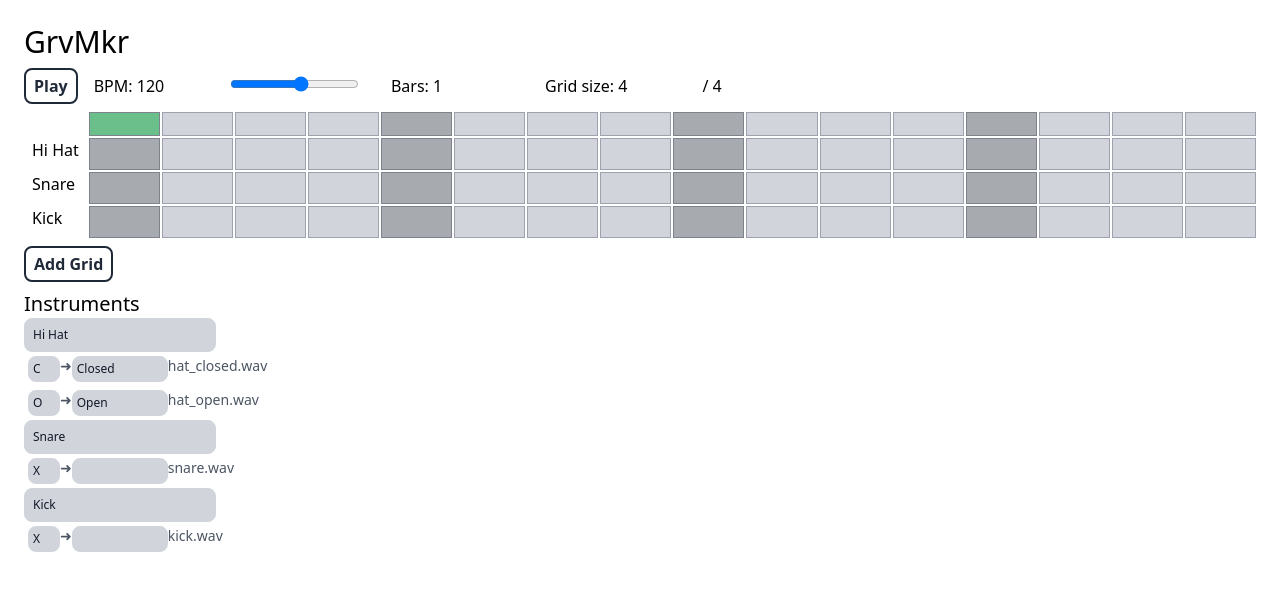
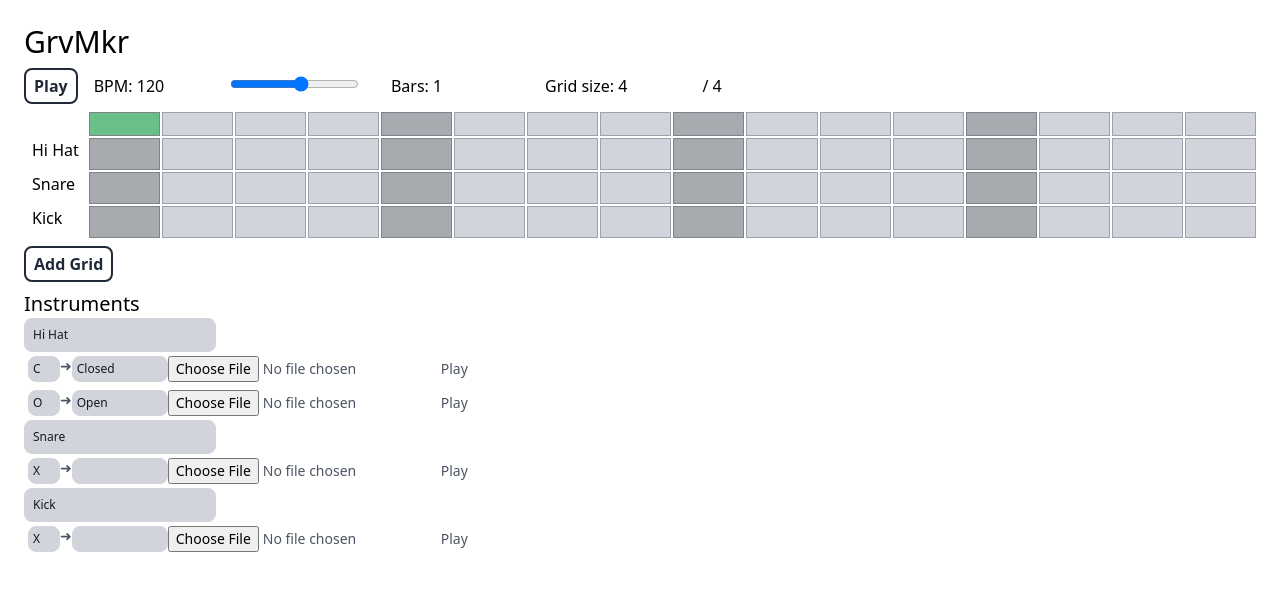
Before and after one commit to OliverCulleyDeLange/grvmkr, a SvelteKit app: page / in a window 1280 px wide. Shown: the top 590 px of the page. Built offline with nearby package versions, Linux system fonts and the light colour scheme.

Commit message:
POC for uploading and storing sound files in the browser

```diff
--- a/src/lib/manager/audio_manager.ts
+++ b/src/lib/manager/audio_manager.ts
@@ -1,6 +1,5 @@
 import { AudioPlayer } from "$lib";
-import type { HitId, InstrumentHit, InstrumentId, InstrumentWithId } from "./types";
-
+import type { HitId, InstrumentHit, InstrumentId, InstrumentWithId } from "$lib";
 export class AudioManager {
 
     private audioContext: AudioContext | null = null;
@@ -14,7 +13,6 @@ export class AudioManager {
                     hit.hitId,
                     new AudioPlayer(hitType.audioPath)
                 )
-                console.log(`Added player for ${hit.instrumentId} ${hit.hitId}`)
             })
         })
         // console.log(`Players: ${JSON.stringify(Array.from(this.hits))}`)
--- a/src/lib/model/grid_model.svelte.ts
+++ b/src/lib/model/grid_model.svelte.ts
@@ -7,7 +7,6 @@ export class GridModel {
     constructor(instrumentManager: InstrumentManager) {
         this.instrumentManager = instrumentManager
         this.rows = this.buildGrid(instrumentManager.instruments)
-        console.log(this.instrumentManager)
     }
 
     private instrumentManager: InstrumentManager | undefined = $state()
--- a/src/routes/Instruments.svelte
+++ b/src/routes/Instruments.svelte
@@ -1,7 +1,61 @@
 <script lang="ts">
-	import type { InstrumentManager } from "$lib";
+	import type { InstrumentManager } from '$lib';
 
-	let { instrumentManager }: {  instrumentManager: InstrumentManager} = $props();
+	let { instrumentManager }: { instrumentManager: InstrumentManager } = $props();
+
+	function handleFile(event: Event) {
+		const fileInput = event.target as HTMLInputElement;
+		if (fileInput.files && fileInput.files[0]) {
+			storeAudio(fileInput.files[0]);
+		}
+	}
+
+	function storeAudio(file: File): void {
+		const request = indexedDB.open('audioDB', 1);
+
+		request.onupgradeneeded = (event: IDBVersionChangeEvent) => {
+			console.log('onupgradeneeded');
+			const db = (event.target as IDBOpenDBRequest).result;
+			if (!db.objectStoreNames.contains('sounds')) {
+				db.createObjectStore('sounds', { keyPath: 'name' });
+				console.log('created object store sounds');
+			}
+		};
+
+		request.onsuccess = (event: Event) => {
+			const reader = new FileReader();
+			reader.readAsArrayBuffer(file);
+
+			reader.onload = () => {
+				const db = (event.target as IDBOpenDBRequest).result;
+				const transaction = db.transaction('sounds', 'readwrite');
+				const store = transaction.objectStore('sounds');
+
+				store.put({ name: file.name, data: reader.result });
+				console.log(`Stored file ${file.name}`);
+			};
+		};
+	}
+
+	function playStoredAudio(fileName: string): void {
+		const request = indexedDB.open('audioDB', 1);
+
+		request.onsuccess = (event: Event) => {
+			const db = (event.target as IDBOpenDBRequest).result;
+			const transaction = db.transaction('sounds', 'readonly');
+			const store = transaction.objectStore('sounds');
+			const getRequest = store.get(fileName);
+
+			getRequest.onsuccess = () => {
+				if (getRequest.result) {
+					const blob = new Blob([getRequest.result.data], { type: 'audio/*' });
+					const url = URL.createObjectURL(blob);
+					const audio = new Audio(url);
+					audio.play();
+				}
+			};
+		};
+	}
 </script>
 
 <h1 class="text-xl">Instruments</h1>
@@ -24,11 +78,14 @@
 				➜
 				<input
 					value={hit.description}
-					oninput={(e) => instrumentManager.onChangeHitDescription(e.target.value, instrumentId, hitId)}
+					oninput={(e) =>
+						instrumentManager.onChangeHitDescription(e.target.value, instrumentId, hitId)}
 					type="text"
 					class="block w-24 rounded-lg border border-gray-300 bg-gray-300 p-1 text-xs text-gray-900 focus:border-blue-500 focus:ring-blue-500"
 				/>
-				{hit.audioPath}
+
+				<input type="file" onchange={handleFile} accept="audio/*" />
+				<button onclick={() => playStoredAudio('kick.wav')}>Play</button>
 			</li>
 		</ul>
 	{/each}
```
